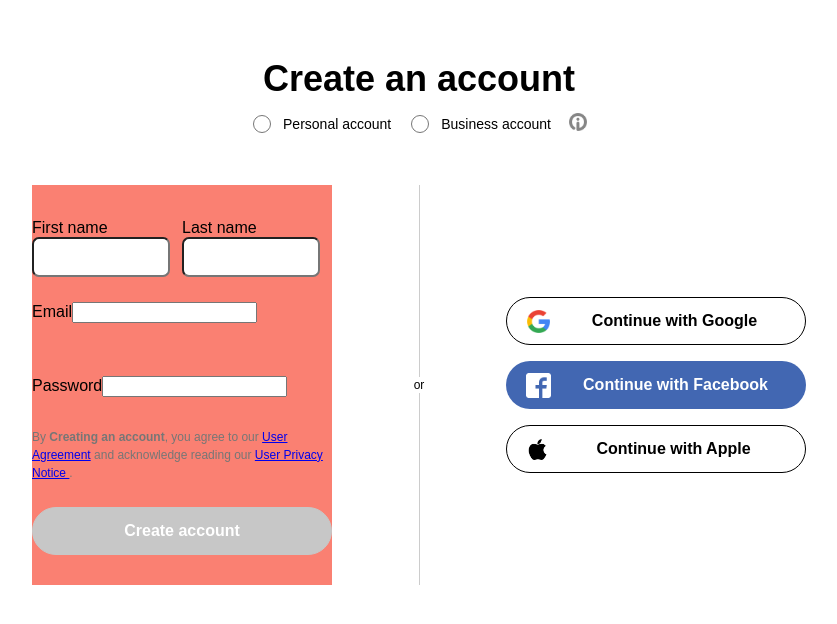
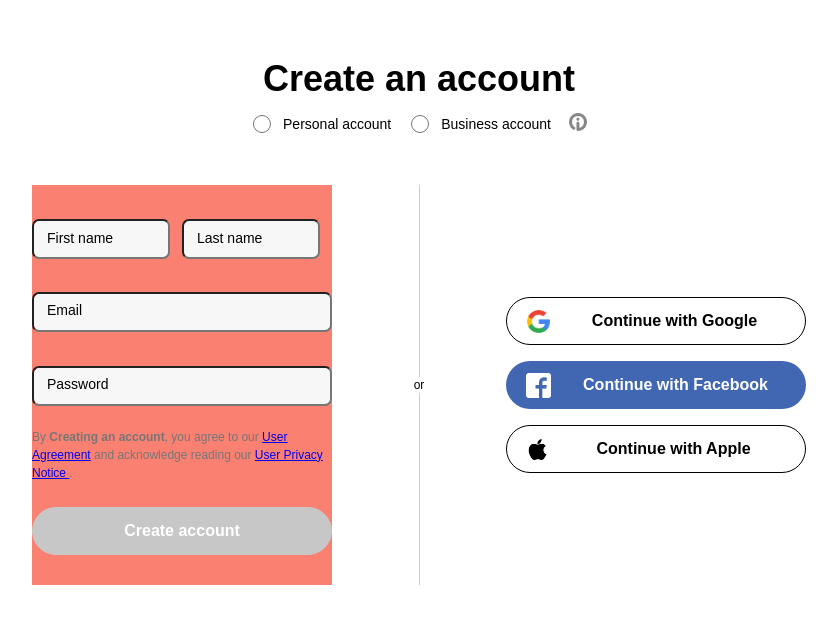
Before and after one commit to cybodt/login-form-ebay, a React (Vite) app: page /signuppersonal in a window 1280 px wide. Shown: the top 624 px of the page, without its empty margins (221-1058 px from the left). Built offline with nearby package versions, Linux system fonts and the light colour scheme; a web font is replaced by a local one.

Commit message:
share code on github

```diff
--- a/src/components/PersonalFormInput.css
+++ b/src/components/PersonalFormInput.css
@@ -9,6 +9,20 @@
   outline: none;
 }
 
+.sign-up-personal__first-name,
+.sign-up-personal__last-name {
+  position: relative;
+}
+
+.sign-up-personal__first-name>label,
+.sign-up-personal__last-name>label {
+  position: absolute;
+  top: 11px;
+  padding-left: 15px;
+  transition: .5s;
+  pointer-events: none;
+  font-size: .875rem;
+}
 
 .sign-up-personal__email,
 .sign-up-personal__password,
@@ -16,3 +30,38 @@
 .sign-up-personal__create-account-button {
   grid-column: 1 / span 2;
 }
+
+.sign-up-personal__email,
+.sign-up-personal__email>input,
+.sign-up-personal__password,
+.sign-up-personal__password>input {
+  width: 100%;
+  height: 40px;
+  box-sizing: border-box;
+  border-radius: 7px;
+  outline: none;
+}
+
+.sign-up-personal__email,
+.sign-up-personal__password {
+  position: relative;
+}
+
+.sign-up-personal__email>label,
+.sign-up-personal__password>label {
+  position: absolute;
+  top: 10px;
+  left: 15px;
+  font-size: .875rem;
+}
+
+.sign-up-personal__input-first-name,
+.sign-up-personal__input-last-name,
+.sign-up-personal__input-email,
+.sign-up-personal__input-password {
+  padding-top: 15px;
+  padding-left: 15px;
+  background-color: #f7f7f7;
+  color: black;
+  font-size: 1rem;
+}
```
Also changed, not shown: src/components/SignUpPersonal.css (+2 -64 lines).
